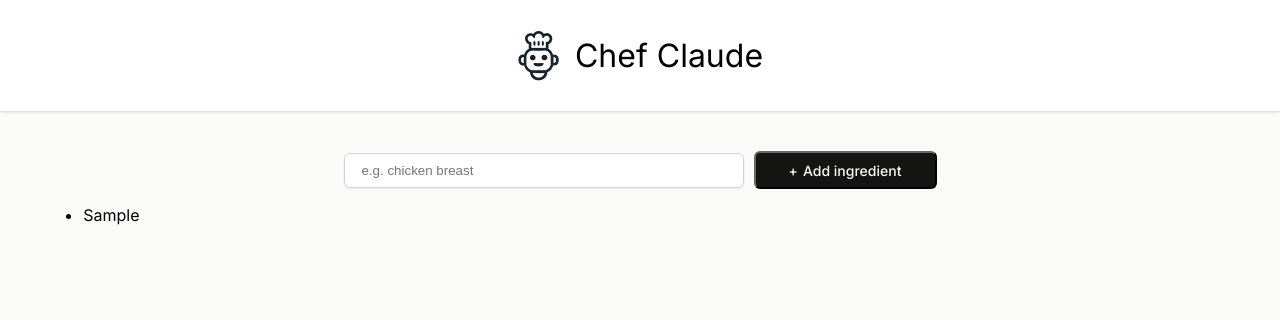
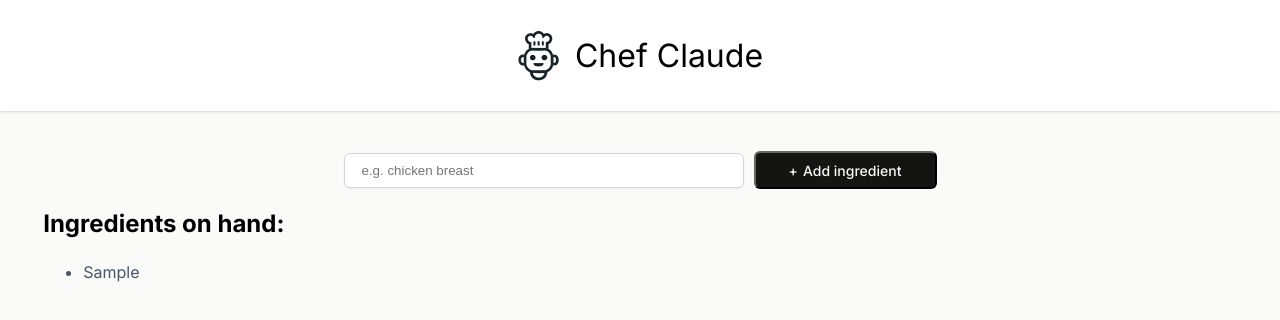
Before and after one commit to jilagannn/chef-claude, a React (Vite) app: page / in a window 1280 px wide. Both pictures are taken after typing "Sample" into the empty fields and a click on the button "Add ingredient". Shown: the top 320 px of the page. Built offline with nearby package versions, Linux system fonts and the light colour scheme.

Commit message:
feat: created section for recipe ingredients and prompt for generating recipes with conditional rendering

```diff
--- a/components/Main.tsx
+++ b/components/Main.tsx
@@ -27,6 +27,13 @@
         )
     }
 
+    /**
+     * Challenge:
+     * Only display the div.get-recipe-container if the ingredients list
+     * has more than 3 items in it. (Fewer than that and it might not
+     * give great results from the chef 🤖👩‍🍳)
+     */
+
     return (
         <main>
             <form action={addIngredient} className="add-ingredient-form" >
@@ -38,9 +45,22 @@
                 />
                 <button>Add ingredient</button>
             </form>
-            <ul>
-                {ingredientsLi}
-            </ul>
+            { ingredients.length > 0 &&
+            <section>
+                <h2>Ingredients on hand:</h2>
+                <ul className="ingredients-list">
+                    {ingredientsLi}
+                </ul>
+                {ingredients.length > 3 && <div className="get-recipe-container">
+                    <div >
+                        <h3>Ready for a recipe?</h3>
+                        <p>Generate a recipe from your list of ingredients.</p>
+                    </div>
+                    <button type="button">Get a recipe</button>
+                </div>}
+            </section>
+            }
+
         </main>
     )
 }
--- a/index.css
+++ b/index.css
@@ -70,3 +70,47 @@
     content: "+";
     margin-right: 5px;
 }
+
+
+ ul.ingredients-list {
+    margin-bottom: 3.5rem;
+}
+
+ul.ingredients-list > li {
+    color: #475467;
+    line-height: 28px;
+}
+
+.get-recipe-container {
+    background-color: #F0EFEB;
+    border-radius: 8px;
+    padding: 10px 28px;
+    display: flex;
+    justify-content: space-evenly;
+    align-items: center;
+}
+
+.get-recipe-container > button {
+    padding: 9px 17px;
+    border-radius: 6px;
+    background-color: #D17557 ;
+    border: none;
+    box-shadow: 0px 1px 2px 0px rgba(0, 0, 0, 0.05);
+    font-size: 1rem;
+    font-weight: 500;
+    color: #FAFAF8;
+    cursor: pointer;
+}
+
+.get-recipe-container div > h3 {
+    font-weight: 500;
+    font-size: 1rem;
+    line-height: 24px;
+}
+
+.get-recipe-container > div > p {
+    font-size: .9rem;
+    font-weight: 400;
+    line-height: 20px;
+    color: #6B7280;
+}
```
